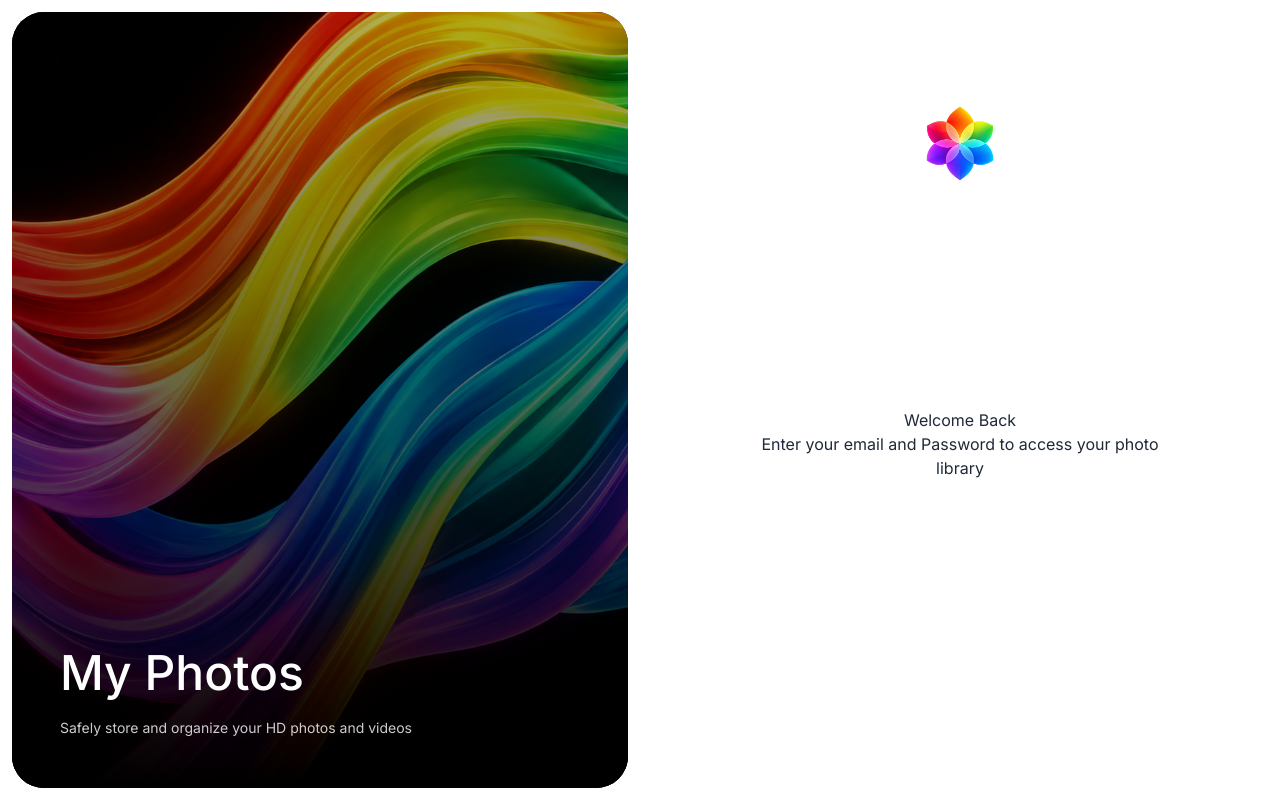
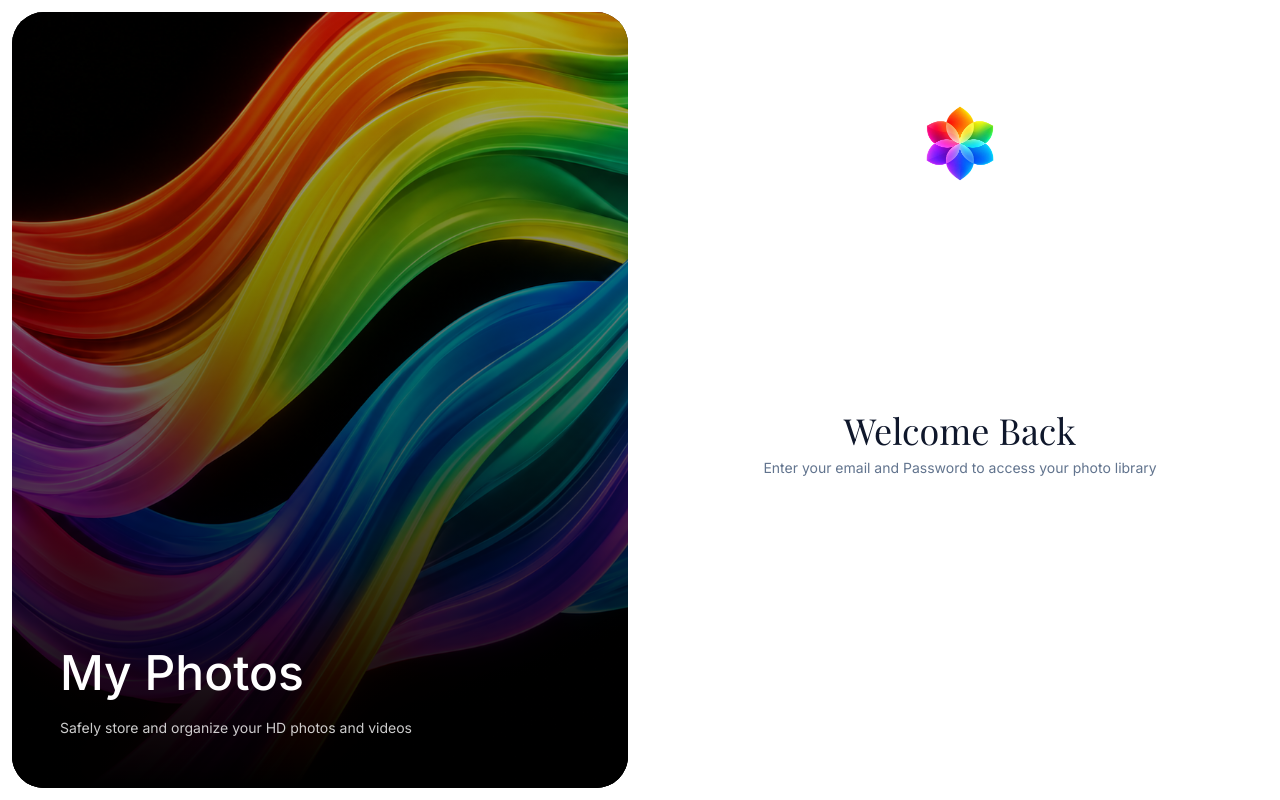
Before and after one commit to pramish10/my-photos, a React (Vite) app in the folder client/: page /login in a window 1280 px wide. Built offline with nearby package versions, Linux system fonts and the light colour scheme; a web font is replaced by a local one.

Commit message:
feat: add AuthPage component for user login and registration

```diff
--- a/client/src/pages/AuthPage.jsx
+++ b/client/src/pages/AuthPage.jsx
@@ -1,4 +1,18 @@
 import React, { useState } from 'react'
+import { useNavigate } from 'react-router-dom'
+
+const Input = ({ label, value, placeholder, type = "text", onChange, required = true }) => (
+
+    <div>
+
+        <label htmlFor="block text-xs sm:text-sm font-medium text-slate-700 mb-1.5">{label}</label>
+
+        <input type={type} value={value} onChange={(e) => onChange(e.target.value)} placeholder={placeholder} required={required} className='auth-input' />
+
+    </div>
+
+
+)
 
 const AuthPage = () => {
 
@@ -10,12 +24,24 @@ const AuthPage = () => {
 
     const [form, setForm] = useState({
 
-            name:"",
-            email:"",
-            password:"",
+        name: "",
+        email: "",
+        password: "",
         rememberMe: true,
 
     })
+
+    const navigate = useNavigate()
+
+    const update = (key, value) => setForm((prev) => ({ ...prev, [key]: value }))
+
+    const handleSubmit = async (e) => {
+
+        e.preventDefault();
+
+        navigate("/")
+
+    }
 
     return (
 
@@ -27,9 +53,9 @@ const AuthPage = () => {
 
                 <div className='relative size-full rounded-[26px] sm:rounded-4xl overflow-hidden flex flex-col justify-between p-8 sm:p-12 text-white bg-black'>
 
-                <img src="/login_ribbon.png" alt="Fluid Neon Art" className='absolute inset-0 size-full object-cover object-center'/>
+                    <img src="/login_ribbon.png" alt="Fluid Neon Art" className='absolute inset-0 size-full object-cover object-center' />
 
-                <div className='absolute inset-0 bg-linear-to-b from-black/30 via-black/60 to-black'/>
+                    <div className='absolute inset-0 bg-linear-to-b from-black/30 via-black/60 to-black' />
 
                     <div className='relative z-10 mt-auto pt-24 sm:pt-32'>
 
@@ -51,13 +77,22 @@ const AuthPage = () => {
 
                 <div className='max-w-md w-full mx-auto my-auto py-2'>
 
+                    {/* Heading */}
+
                     <div className='text-center mb-8'>
 
-                <h1>{isLogin ? "Welcome Back" : "Create Account"}</h1>
+                        <h1 className='text-3xl sm:text-4xl font-serif text-slate-900 font-normal tracking-right'>{isLogin ? "Welcome Back" : "Create Account"}</h1>
 
-                <p>{isLogin ? "Enter your email and Password to access your photo library" : "Join My Photos to organize your albums"}</p>
+                        <p className='text-xs sm:text-sm text-slate-500 mt-2'>{isLogin ? "Enter your email and Password to access your photo library" : "Join My Photos to organize your albums"}</p>
 
                     </div>
+
+                    <form onSubmit={handleSubmit} className='space-y-4'>
+
+                        {!isLogin && <Input key="Name" label="Full Name" value={form.name} placeholder="Enter your full Name" onChange={(v) => update("Name", v)} />}
+
+
+                    </form>
 
                 </div>
 
```
Lines whose indentation alone changed are shown as unchanged.
